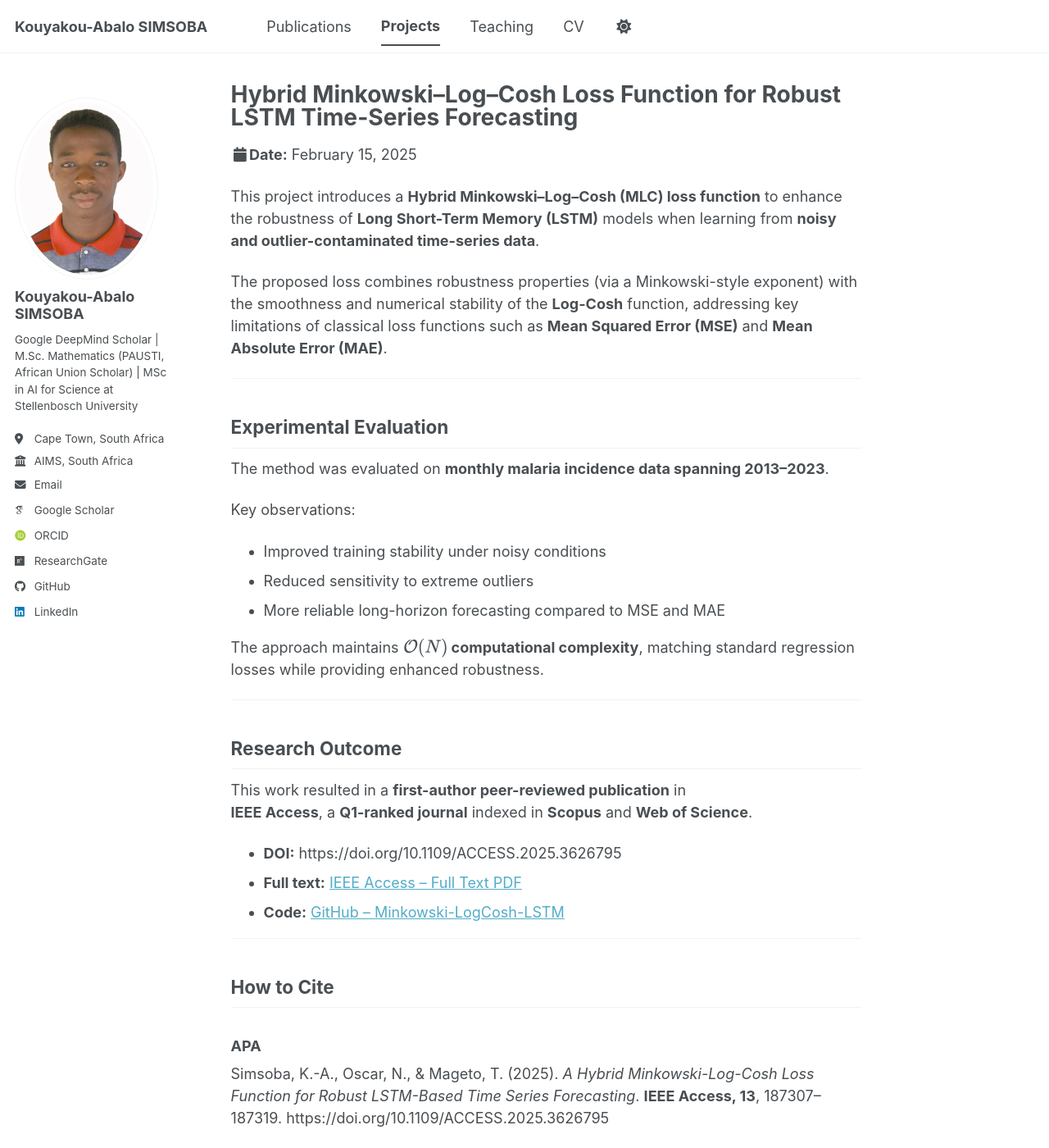
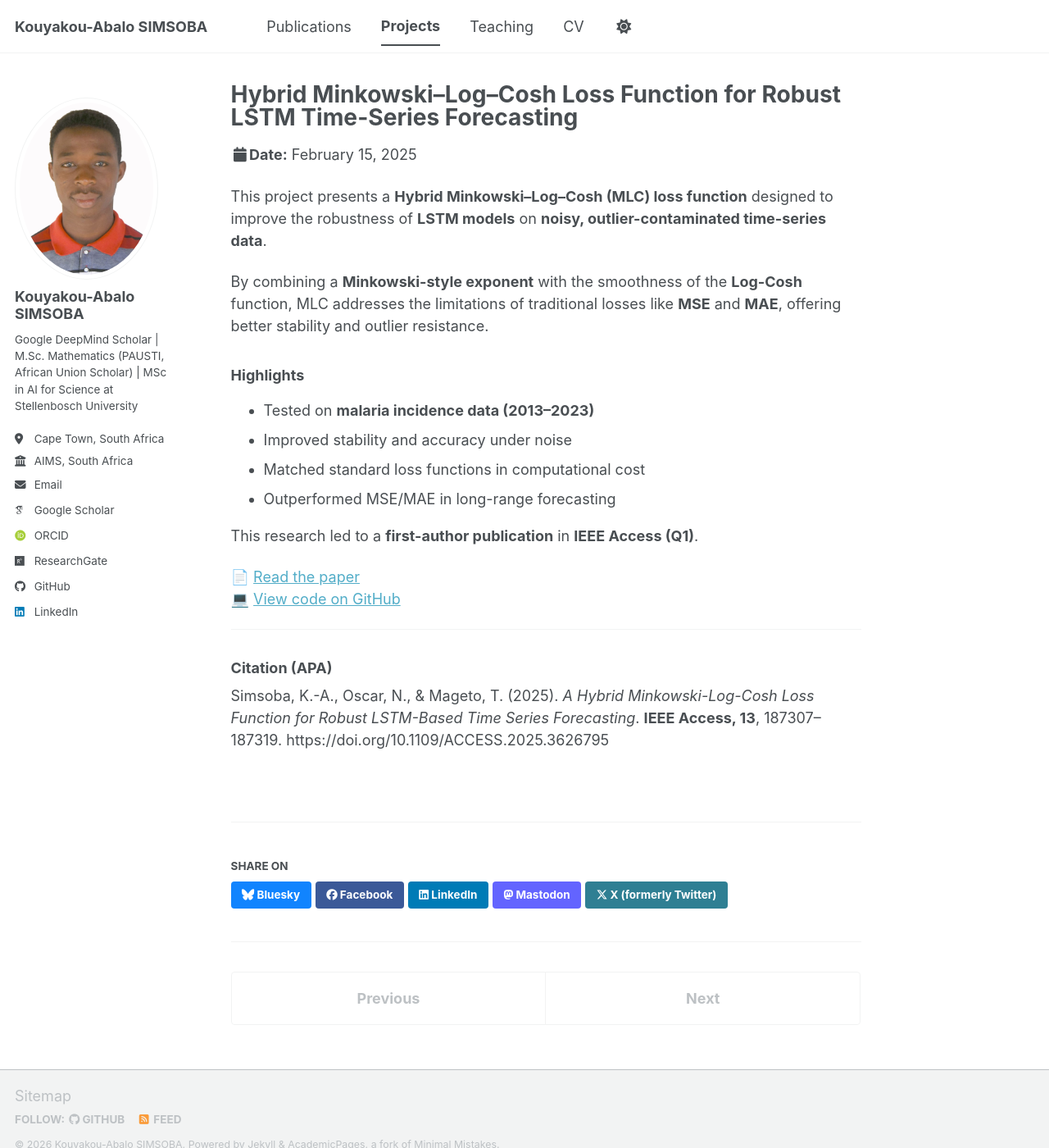
Before and after one commit to simsoba-research/simsoba-research.github.io, a Jekyll site: the page built from _talks/2012-03-01-talk-1.md, in a window 1280 px wide and 1400 px high. Shown: the whole window at 82% size. Built offline with Jekyll 4.4.1, drawn with Linux system fonts in a browser that asks for light colours; some web fonts are replaced; a script bundle is joined from its source files by our own code; library files that are not in the unit come from our copies; some of the changed text lies outside the part shown.

Commit message:
Update 2012-03-01-talk-1.md

```diff
--- a/_talks/2012-03-01-talk-1.md
+++ b/_talks/2012-03-01-talk-1.md
@@ -6,48 +6,25 @@ permalink: /projects/hybrid-minkowski-log-cosh-lstm
 venue: "IEEE Access (Q1 Journal)"
 date: 2025-02-15
 location: "AIMS South Africa & PAUSTI, Kenya"
-mathjax: true
+mathjax: false
 ---
 
-This project introduces a **Hybrid Minkowski–Log–Cosh (MLC) loss function**
-to enhance the robustness of **Long Short-Term Memory (LSTM)** models when
-learning from **noisy and outlier-contaminated time-series data**.
+This project presents a **Hybrid Minkowski–Log–Cosh (MLC) loss function** designed to improve the robustness of **LSTM models** on **noisy, outlier-contaminated time-series data**.
 
-The proposed loss combines robustness properties (via a Minkowski-style exponent)
-with the smoothness and numerical stability of the **Log-Cosh** function,
-addressing key limitations of classical loss functions such as
-**Mean Squared Error (MSE)** and **Mean Absolute Error (MAE)**.
+By combining a **Minkowski-style exponent** with the smoothness of the **Log-Cosh** function, MLC addresses the limitations of traditional losses like **MSE** and **MAE**, offering better stability and outlier resistance.
 
----
-## Experimental Evaluation
+### Highlights
+- Tested on **malaria incidence data (2013–2023)**
+- Improved stability and accuracy under noise
+- Matched standard loss functions in computational cost
+- Outperformed MSE/MAE in long-range forecasting
 
-The method was evaluated on **monthly malaria incidence data spanning 2013–2023**.
+This research led to a **first-author publication** in **IEEE Access (Q1)**.
 
-Key observations:
-- Improved training stability under noisy conditions
-- Reduced sensitivity to extreme outliers
-- More reliable long-horizon forecasting compared to MSE and MAE
-
-The approach maintains **$\mathcal{O}(N)$ computational complexity**, matching
-standard regression losses while providing enhanced robustness.
+📄 [Read the paper](https://doi.org/10.1109/ACCESS.2025.3626795)
+💻 [View code on GitHub](https://github.com/Abalo39/Minkowski-LogCosh-LSTM)
 
 ---
 
-## Research Outcome
-
-This work resulted in a **first-author peer-reviewed publication** in
-**IEEE Access**, a **Q1-ranked journal** indexed in **Scopus** and **Web of Science**.
-
-- **DOI:** https://doi.org/10.1109/ACCESS.2025.3626795
-- **Full text:** [IEEE Access – Full Text PDF](https://doi.org/10.1109/ACCESS.2025.3626795)
-- **Code:** [GitHub – Minkowski-LogCosh-LSTM](https://github.com/Abalo39/Minkowski-LogCosh-LSTM)
-
----
-
-## How to Cite
-
-### APA
+### Citation (APA)
 Simsoba, K.-A., Oscar, N., & Mageto, T. (2025). *A Hybrid Minkowski-Log-Cosh Loss Function for Robust LSTM-Based Time Series Forecasting*. **IEEE Access, 13**, 187307–187319. https://doi.org/10.1109/ACCESS.2025.3626795
-
-### IEEE
-K.-A. Simsoba, N. Oscar, and T. Mageto, “A Hybrid Minkowski-Log-Cosh Loss Function for Robust LSTM-Based Time Series Forecasting,” *IEEE Access*, vol. 13, pp. 187307–187319, 2025, doi: 10.1109/ACCESS.2025.3626795.
```
